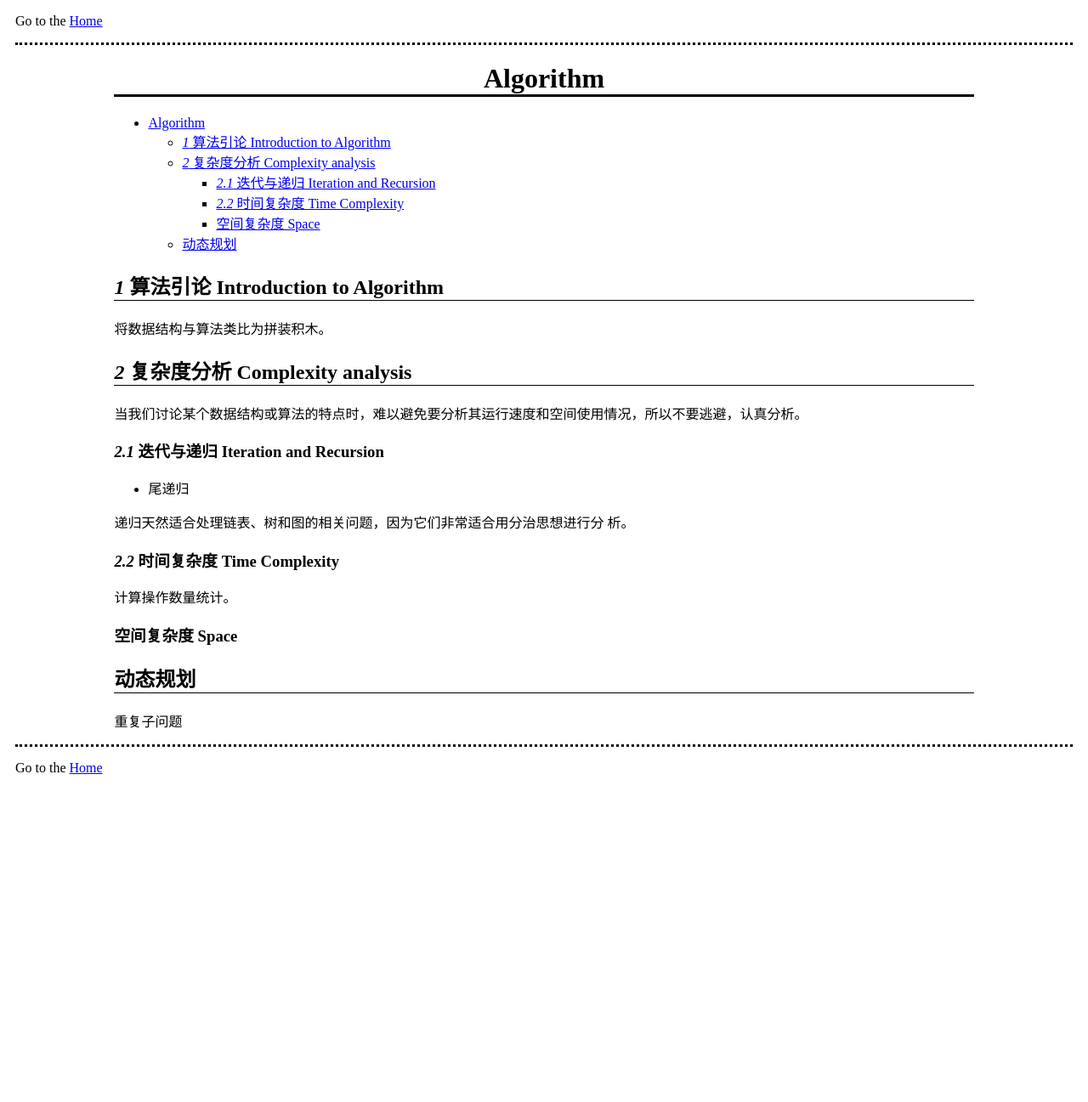
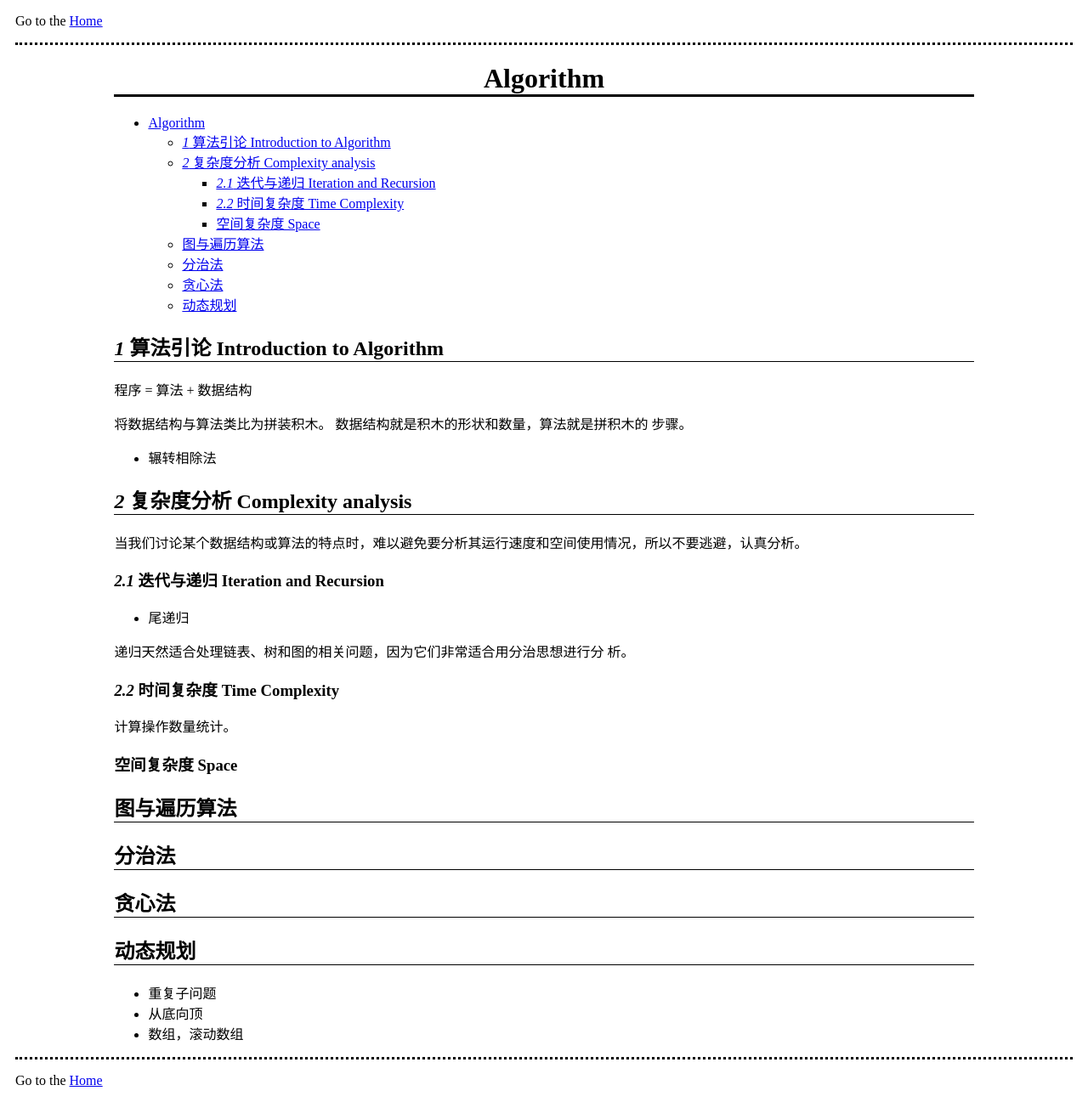
Before and after one commit to WGZ-W/wgz-w.github.io, a Jekyll site: the page built from _posts/Study/2024-10-30-algorithm.md, in a window 1280 px wide. Shown: the whole page at 85% size. Built offline with Jekyll 4.4.1, drawn with Linux system fonts in a browser that asks for light colours; before the commit the page ends 929 px from its top, so only the background shows below that.

Commit message:
algorithm and linux

```diff
--- a/_posts/Study/2024-10-30-algorithm.md
+++ b/_posts/Study/2024-10-30-algorithm.md
@@ -13,11 +13,22 @@ title: "Algorithm"
     - [*2.1* 迭代与递归  Iteration and Recursion](#21-迭代与递归--iteration-and-recursion)
     - [*2.2* 时间复杂度  Time Complexity](#22-时间复杂度--time-complexity)
     - [空间复杂度  Space](#空间复杂度--space)
+  - [图与遍历算法](#图与遍历算法)
+  - [分治法](#分治法)
+  - [贪心法](#贪心法)
   - [动态规划](#动态规划)
 
 ## *1* 算法引论  Introduction to Algorithm
 
+程序 = 算法 + 数据结构
+
 将数据结构与算法类比为拼装积木。
+数据结构就是积木的形状和数量，算法就是拼积木的
+步骤。
+
+- 辗转相除法
+
+
 
 
 ## *2* 复杂度分析  Complexity analysis
@@ -36,5 +47,10 @@ title: "Algorithm"
 
 ### 空间复杂度  Space
 
+## 图与遍历算法
+## 分治法
+## 贪心法
 ## 动态规划
-重复子问题
+- 重复子问题
+- 从底向顶
+- 数组，滚动数组
```
Also changed, not shown: _posts/Study/2024-11-10-linux.md (+2 -10 lines).
